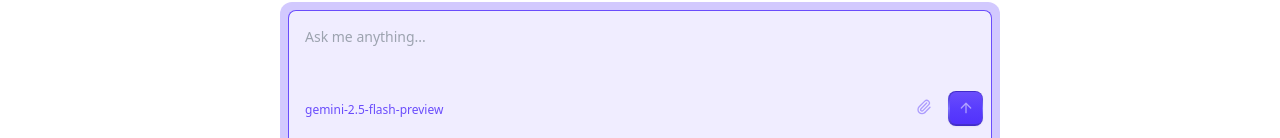
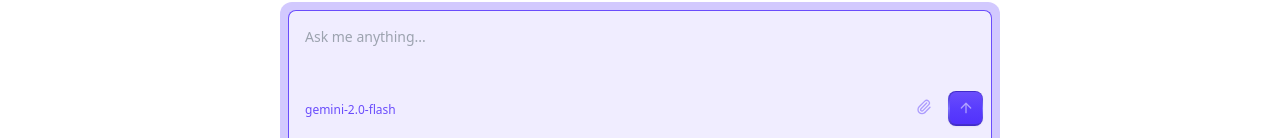
Before and after one commit to benedicti0n/cbmo-ai-chat, a Next.js app: page /chat in a window 1280 px wide. Shown: the part 662-800 px from the top of the page. Built offline with nearby package versions, Linux system fonts and the light colour scheme; no server answers.

Commit message:
🐛 fix: chat section height fix

```diff
--- a/src/components/ChatBox.tsx
+++ b/src/components/ChatBox.tsx
@@ -28,7 +28,7 @@ interface ChatBoxProps {
 
 const ChatBox = ({ onSendMessage, onStreamingComplete, isStreaming, setIsStreaming, isLoading, setIsLoading, conversationId, clerkId }: ChatBoxProps) => {
     const { theme } = useThemeStore();
-    const [selectedModel, setSelectedModel] = useState('gemini-2.5-flash-preview');
+    const [selectedModel, setSelectedModel] = useState('gemini-2.0-flash');
     const [message, setMessage] = useState('');
 
     const handleSend = async () => {
--- a/src/components/ChatSection.tsx
+++ b/src/components/ChatSection.tsx
@@ -191,8 +191,8 @@ const ChatSection = () => {
                         className={`w-full overflow-y-auto h-full scrollbar-hide`}
                         onScroll={handleScroll}
                     >
-                        <div className={`flex justify-center ${messages.length === 0 ? 'items-center' : 'items-end'} w-full min-h-full`}>
-                            <div className={`relative w-[95vw] md:w-[532px] lg:w-[720px] ${messages.length === 0 ? 'h-full' : 'min-h-full'}`}>
+                        <div className={`flex justify-center ${messages.length === 0 ? 'items-center' : 'items-end'} w-full h-[calc(100%-80px)]`}>
+                            <div className={`relative w-[95vw] md:w-[532px] lg:w-[720px] ${messages.length === 0 ? 'h-full' : 'h-[80%]'}`}>
                                 <div className={`w-full pt-4 pb-4 ${messages.length === 0 ? 'h-full flex items-center justify-center' : 'min-h-full'}`}>
                                     <div className="w-[95vw] md:w-[532px] lg:w-[720px]">
                                         {messages.length === 0 ? (
```
